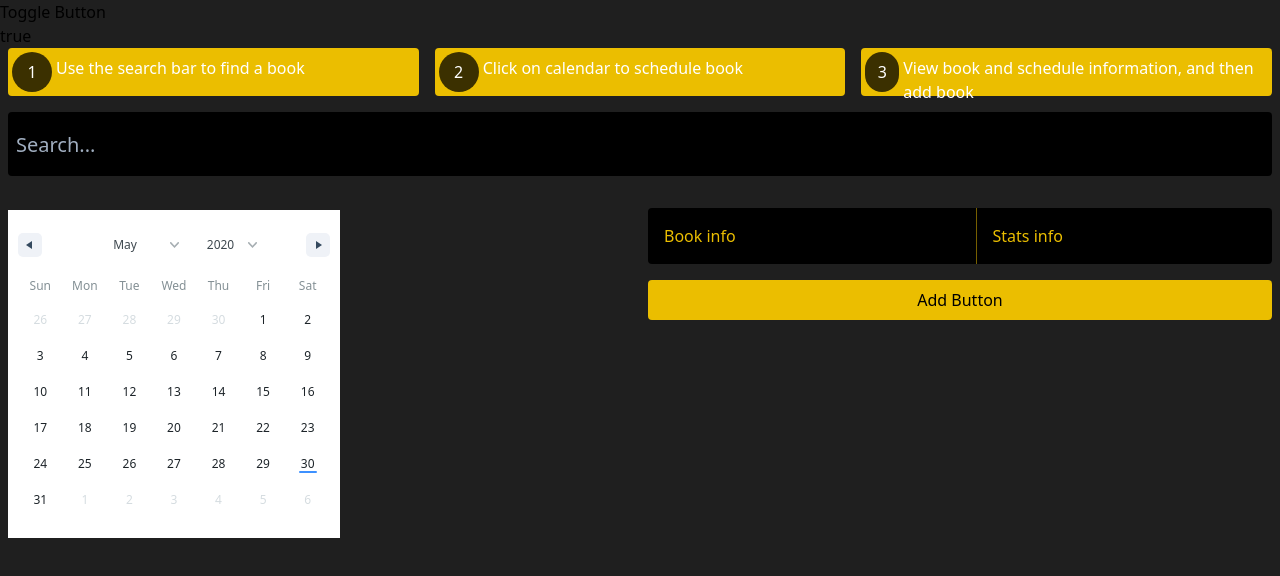
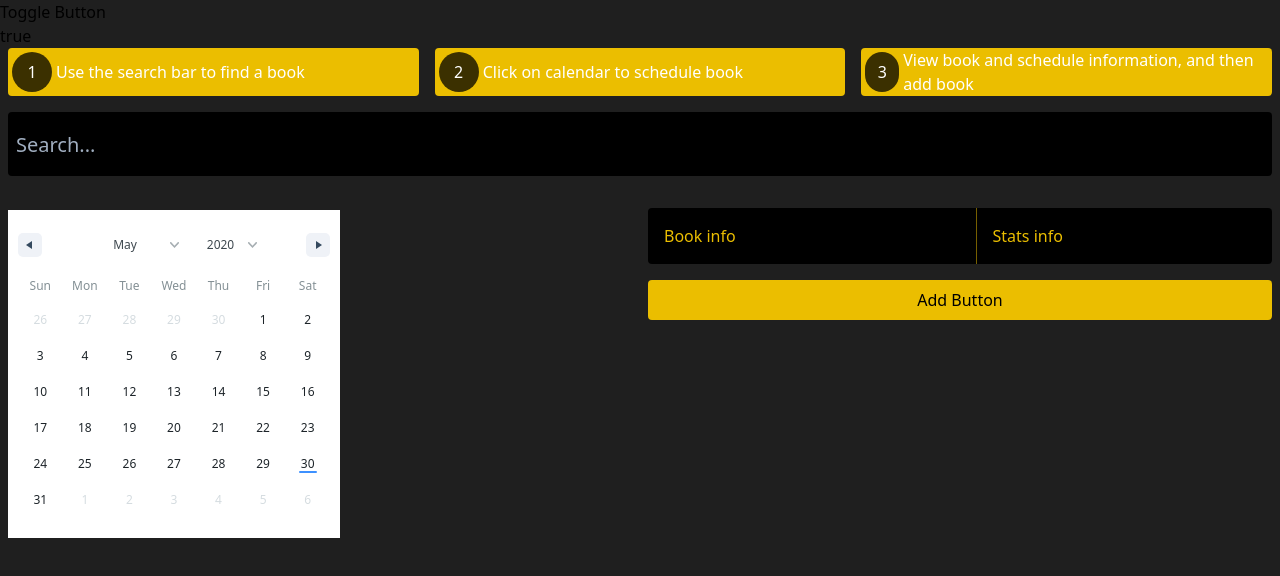
Before and after one commit to ummagohil/Reading-App, a React (Create React App) app: page / in a window 1280 px wide. Shown: the top 576 px of the page. Built offline with nearby package versions, Linux system fonts and the light colour scheme.

Commit message:
Padding/centering

```diff
--- a/src/components/Intro.tsx
+++ b/src/components/Intro.tsx
@@ -9,7 +9,7 @@ const Intro: FC = () => {
                         <div className="w-1/10 bg-black text-white bg-opacity-75 rounded-full h-10 w-10 flex items-center justify-center">
                             1
                         </div>
-                        <div className="w-9/10 p-1 text-white">
+                        <div className="w-9/10 p-1 flex items-center justify-center text-white">
                             Use the search bar to find a book
                         </div>
                     </div>
@@ -19,7 +19,7 @@ const Intro: FC = () => {
                         <div className="w-1/10 bg-black text-white bg-opacity-75 rounded-full h-10 w-10 flex items-center justify-center">
                             2
                         </div>
-                        <div className="w-9/10 p-1 text-white">
+                        <div className="w-9/10 p-1 flex items-center justify-center text-white">
                             Click on calendar to schedule book
                         </div>
                     </div>
@@ -29,7 +29,7 @@ const Intro: FC = () => {
                         <div className="w-1/10 bg-black text-white bg-opacity-75 rounded-full h-10 w-10 flex items-center justify-center">
                             3
                         </div>
-                        <div className="w-9/10 p-1 text-white">
+                        <div className="w-9/10 p-1 flex items-center justify-center text-white">
                             View book and schedule information, and then add
                             book
                         </div>
```
